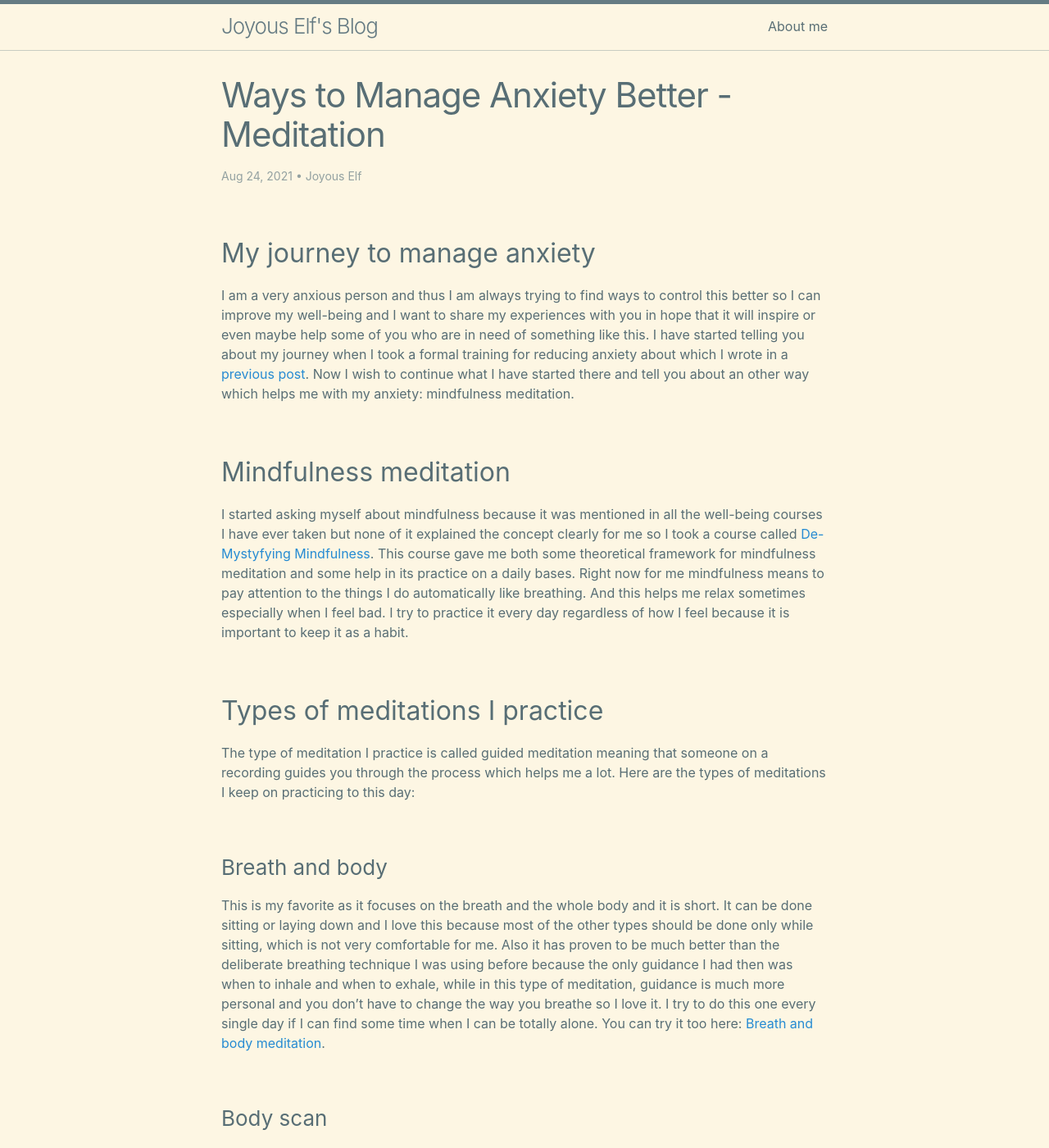
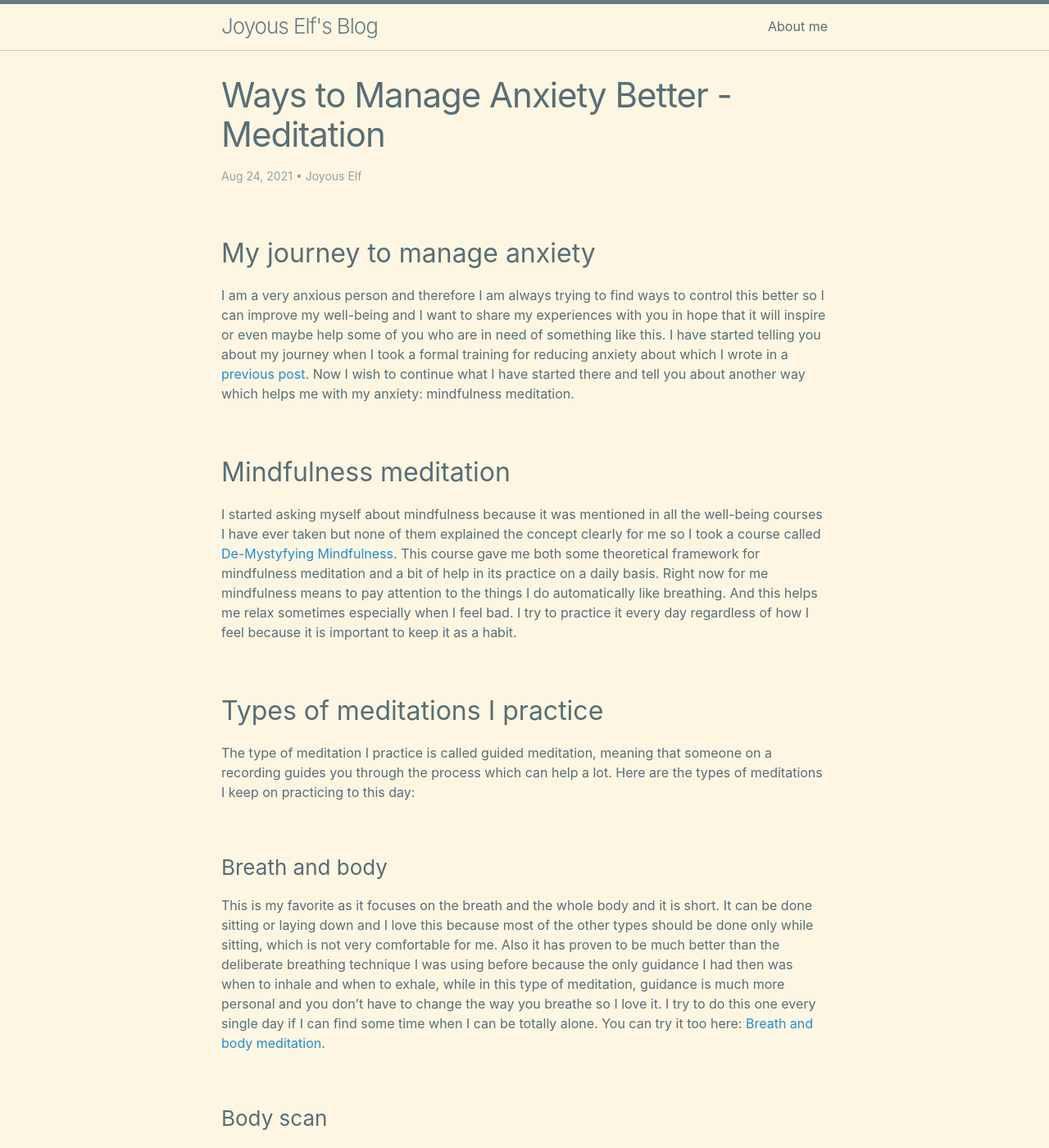
Before and after one commit to joyous-elf/my-blog, a Jekyll site: the page built from _posts/2021-08-24-ways-to-manage-anxiety-better-meditation.md, in a window 1280 px wide and 1400 px high. Shown: the whole window at 82% size. Built offline with Jekyll 4.4.1, drawn with Linux system fonts in a browser that asks for light colours.

Commit message:
change titles and proofread one article

```diff
--- a/_posts/2021-08-24-ways-to-manage-anxiety- better-meditation.md
+++ b/_posts/2021-08-24-ways-to-manage-anxiety-better-meditation.md
@@ -7,16 +7,16 @@
 
 ## My journey to manage anxiety
 
-I am a very anxious person and thus I am always trying to find ways to control this better so I can improve my well-being and I want to share my experiences with you in hope that it will inspire or even maybe help some of you who are in need of something like this. I have started telling you about my journey when I took a formal training for reducing anxiety about which I wrote in a [previous post](https://joyous-elf.github.io/my-blog/personal%20experiences/2021/05/10/ways-to-manage-anxiety-better-1.html). Now I wish to continue what I have started there and tell you about an other way which helps me with my anxiety: mindfulness meditation.
+I am a very anxious person and therefore I am always trying to find ways to control this better so I can improve my well-being and I want to share my experiences with you in hope that it will inspire or even maybe help some of you who are in need of something like this. I have started telling you about my journey when I took a formal training for reducing anxiety about which I wrote in a [previous post](https://joyous-elf.github.io/my-blog/personal%20experiences/2021/05/10/ways-to-manage-anxiety-better-1.html). Now I wish to continue what I have started there and tell you about another way which helps me with my anxiety: mindfulness meditation.
 
 ## Mindfulness meditation
 
 
-I started asking myself about mindfulness because it was mentioned in all the well-being courses I have ever taken but none of it explained the concept clearly for me so I took a course called [De-Mystyfying Mindfulness](https://www.coursera.org/learn/mindfulness). This course gave me both some theoretical framework for mindfulness meditation and some help in its practice on a daily bases. Right now for me mindfulness means to pay attention to the things I do automatically like breathing. And this helps me relax sometimes especially when I feel bad. I try to practice it every day regardless of how I feel because it is important to keep it as a habit.
+I started asking myself about mindfulness because it was mentioned in all the well-being courses I have ever taken but none of them explained the concept clearly for me so I took a course called [De-Mystyfying Mindfulness](https://www.coursera.org/learn/mindfulness). This course gave me both some theoretical framework for mindfulness meditation and a bit of help in its practice on a daily basis. Right now for me mindfulness means to pay attention to the things I do automatically like breathing. And this helps me relax sometimes especially when I feel bad. I try to practice it every day regardless of how I feel because it is important to keep it as a habit.
 
 ## Types of meditations I practice
 
-The type of meditation I practice is called guided meditation meaning that someone on a recording guides you through the process which helps me a lot. Here are the types of meditations I keep on practicing to this day:
+The type of meditation I practice is called guided meditation, meaning that someone on a recording guides you through the process which can help a lot. Here are the types of meditations I keep on practicing to this day:
 
 ### Breath and body
 
```
Also changed, not shown: _posts/2021-05-10-ways-to-manage-anxiety-better-formal-training.md (renamed from _posts/2021-05-10-ways-to-manage-anxiety-better-formal- training.md, +1 -2 lines).
